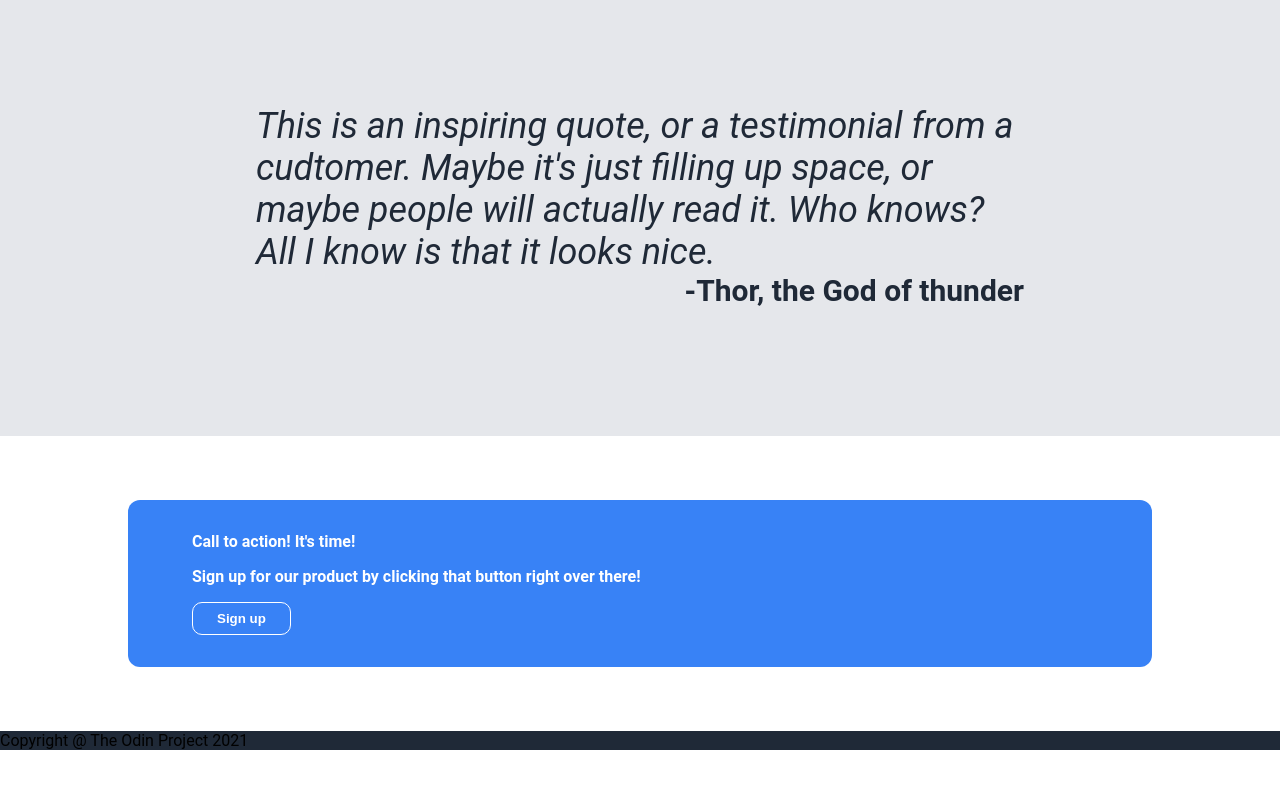
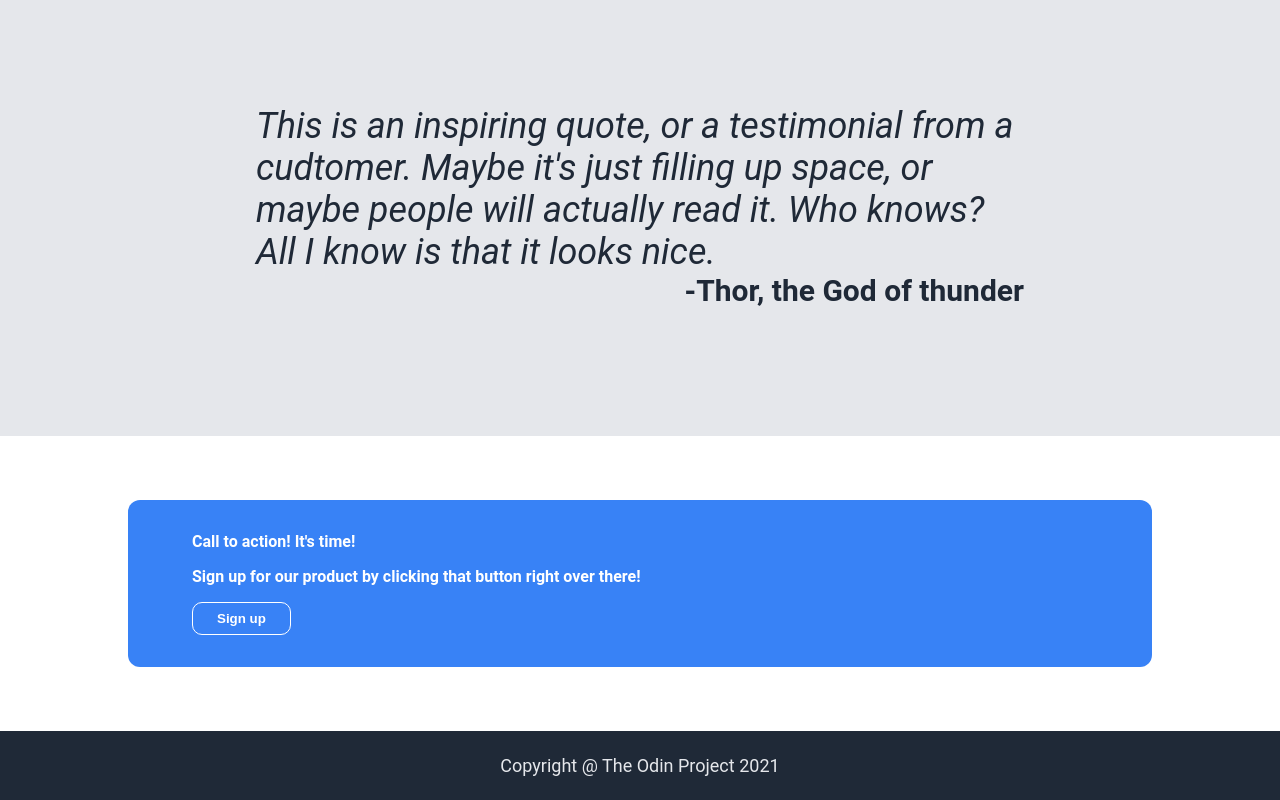
Before and after one commit to Siva-Sai22/Landing-Page, a plain HTML site: page index.html in a window 1280 px wide. Shown: the part 920-1720 px from the top of the page. Before the commit the page ends 1670 px from the top, so only its background shows below. Drawn offline with Linux system fonts and the light colour scheme.

Commit message:
Complete the footer and landing page

```diff
--- a/style.css
+++ b/style.css
@@ -16,7 +16,7 @@ a {
     background-color: #1f2937;
 }
 
-.header a, .content-1 p {
+.header a, .content-1 p,.footer {
     font-size: 18px;
     color: #e5e7eb;
     margin-top: 0px;
@@ -124,3 +124,8 @@ button {
     padding: 32px 64px;
     border-radius: 12px;
 }
+
+.footer {
+    padding: 24px;
+    text-align: center;
+}
```
